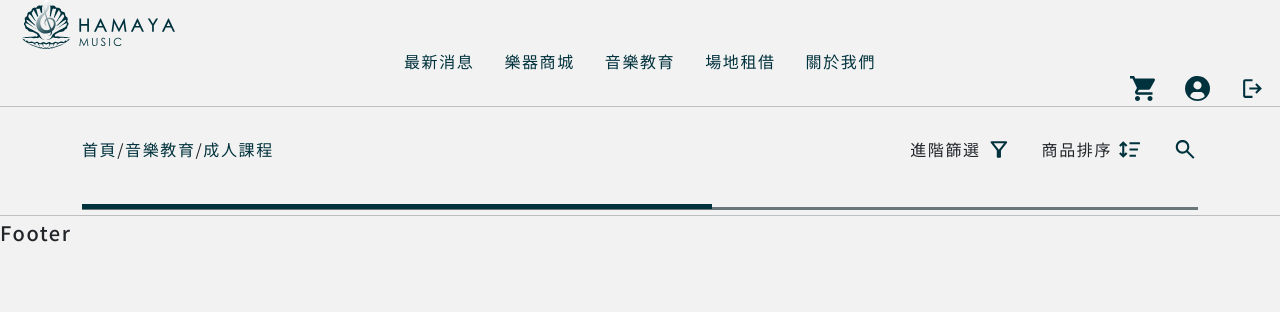
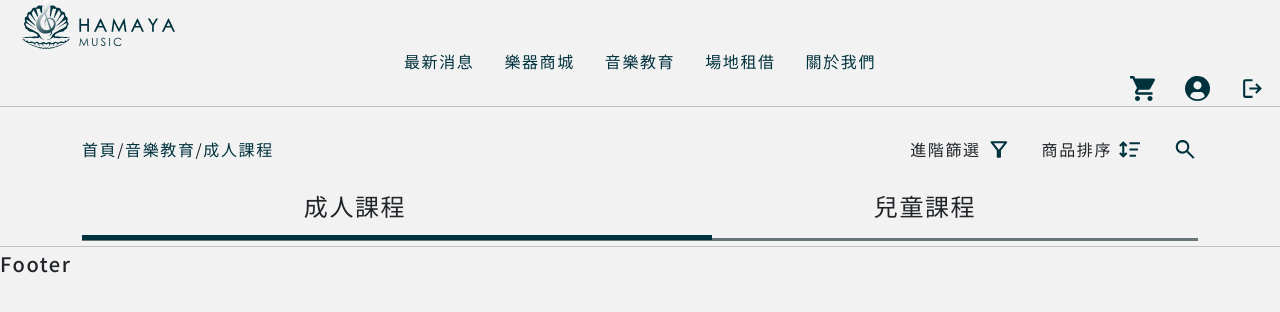
Before and after one commit to TSENG-TZU-YU/MFEE27-HAMAYA, a React (Create React App) app: page /class/classlist in a window 1280 px wide. Shown: the top 312 px of the page. Built offline with nearby package versions, Linux system fonts and the light colour scheme.

Commit message:
課程修改

```diff
--- a/src/pages/Class/ClassList/index.js
+++ b/src/pages/Class/ClassList/index.js
@@ -1,7 +1,7 @@
 import React from 'react';
 import './index.scss';
 import { Container, Row, Col } from 'react-bootstrap';
-// import { Link } from 'react-router-dom';
+import { Link } from 'react-router-dom';
 
 import filterIcon from '../../../assets/svg/filter_alt.svg';
 import sort from '../../../assets/svg/sort.svg';
@@ -38,14 +38,10 @@ function ClassList(props) {
       </div>
       <Row className="text-center mt-5">
         <Col>
-          {/* <Link>
-            <h4>成人課程</h4>
-          </Link> */}
+          <h4>成人課程</h4>
         </Col>
         <Col>
-          {/* <Link>
-            <h4>兒童課程</h4>
-          </Link> */}
+          <h4>兒童課程</h4>
         </Col>
       </Row>
 
```
